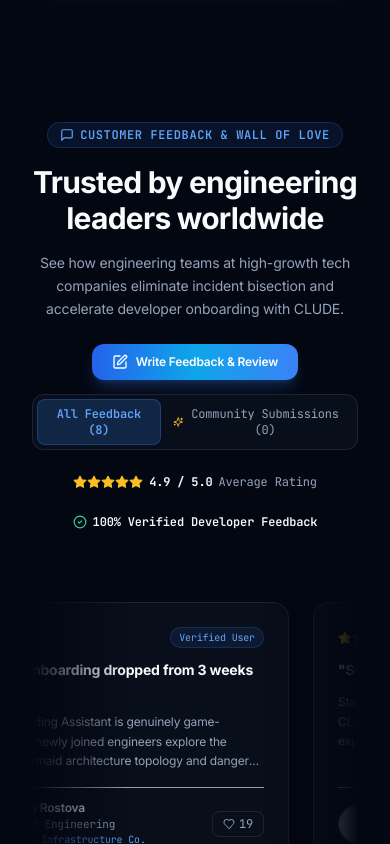
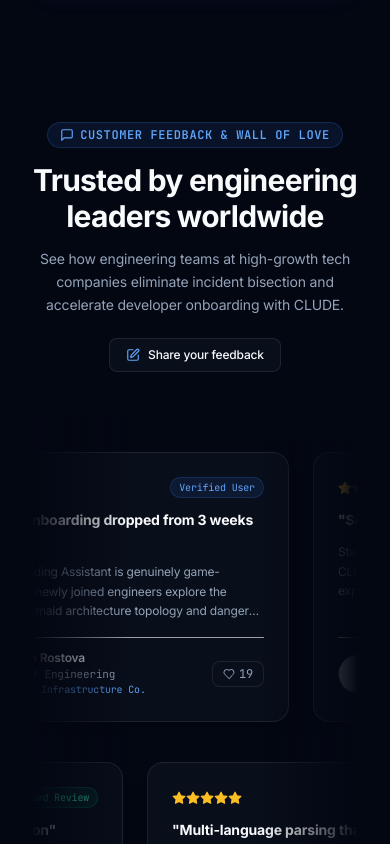
Before and after one commit to arnnnnaaavvvvv/CLUDE, a Next.js app in the folder frontend/: page / in a window 390 px wide. Shown: the part 6100-6944 px from the top of the page. Built offline with nearby package versions, Linux system fonts and the light colour scheme; grey boxes are pictures that could not be loaded.

Commit message:
feat(ui): simplify and polish feedback section controls

```diff
--- a/frontend/components/CustomerFeedbackSlider.tsx
+++ b/frontend/components/CustomerFeedbackSlider.tsx
@@ -4,18 +4,10 @@ import React, { useState, useEffect } from "react";
 import {
   Star,
   MessageSquare,
-  Quote,
-  Sparkles,
-  CheckCircle2,
   PenSquare,
-  ThumbsUp,
   Heart,
   Trash2,
   X,
-  ExternalLink,
-  Plus,
-  Users,
-  Filter,
 } from "lucide-react";
 import { WriteFeedbackModal, ReviewItem } from "./WriteFeedbackModal";
 
@@ -134,7 +126,6 @@ export function CustomerFeedbackSlider() {
   const [isModalOpen, setIsModalOpen] = useState(false);
   const [selectedReview, setSelectedReview] = useState<ReviewItem | null>(null);
   const [likedReviewIds, setLikedReviewIds] = useState<Set<string>>(new Set());
-  const [filterMode, setFilterMode] = useState<"all" | "community">("all");
 
   // Load user reviews and likes from localStorage on mount
   useEffect(() => {
@@ -203,9 +194,6 @@ export function CustomerFeedbackSlider() {
   const displayRow1 = fullRow1.length < 5 ? [...fullRow1, ...fullRow1, ...fullRow1] : [...fullRow1, ...fullRow1];
   const displayRow2 = fullRow2.length < 5 ? [...fullRow2, ...fullRow2, ...fullRow2] : [...fullRow2, ...fullRow2];
 
-  const totalReviewsCount = fullRow1.length + fullRow2.length;
-  const communityReviewsCount = userReviews.length;
-
   const getBadgeStyle = (badgeName?: string) => {
     if (badgeName?.toLowerCase().includes("user")) {
       return "text-blue-400 bg-blue-500/10 border-blue-500/20";
@@ -217,12 +205,12 @@ export function CustomerFeedbackSlider() {
   };
 
   return (
-    <section className="space-y-8 max-w-7xl mx-auto px-4 overflow-hidden py-8 font-sans">
+    <section className="space-y-10 max-w-7xl mx-auto px-4 overflow-hidden py-8 font-sans">
       {/* Section Header */}
-      <div className="text-center space-y-4 max-w-3xl mx-auto">
+      <div className="text-center space-y-3.5 max-w-3xl mx-auto">
         <div className="inline-flex items-center gap-1.5 px-3 py-1 rounded-full bg-blue-500/10 border border-blue-500/20 text-xs font-mono text-blue-400 font-semibold uppercase tracking-wider">
           <MessageSquare className="h-3.5 w-3.5" />
-          <span>Customer Feedback & Wall of Love</span>
+          <span>Customer Feedback &amp; Wall of Love</span>
         </div>
         <h2 className="text-3xl sm:text-5xl font-bold tracking-tight text-textPrimary">
           Trusted by engineering leaders worldwide
@@ -231,177 +219,19 @@ export function CustomerFeedbackSlider() {
           See how engineering teams at high-growth tech companies eliminate incident bisection and accelerate developer onboarding with CLUDE.
         </p>
 
-        {/* Action Controls & Interactive Review Button */}
-        <div className="pt-2 flex flex-wrap items-center justify-center gap-3.5">
+        {/* Clean, Simple CTA */}
+        <div className="pt-2 flex items-center justify-center">
           <button
             onClick={() => setIsModalOpen(true)}
-            className="flex items-center gap-2 rounded-xl bg-gradient-to-r from-blue-600 via-sky-500 to-blue-500 hover:from-blue-500 hover:to-blue-600 px-5 py-2.5 text-xs font-semibold text-white shadow-lg shadow-blue-500/25 transition-all hover:-translate-y-0.5 hover:shadow-blue-500/40"
+            className="inline-flex items-center gap-2 px-4 py-2 rounded-lg bg-surface hover:bg-surfaceHover text-xs font-medium text-textPrimary border border-border hover:border-borderStrong transition-all shadow-sm"
           >
-            <PenSquare className="h-4 w-4" />
-            <span>Write Feedback & Review</span>
-          </button>
-
-          {/* Filter / View Toggle */}
-          <div className="inline-flex items-center rounded-xl bg-surface border border-border p-1 text-xs font-mono">
-            <button
-              onClick={() => setFilterMode("all")}
-              className={`px-3 py-1.5 rounded-lg transition-all ${
-                filterMode === "all"
-                  ? "bg-blue-500/20 text-blue-400 font-semibold border border-blue-500/30"
-                  : "text-textSecondary hover:text-textPrimary"
-              }`}
-            >
-              All Feedback ({totalReviewsCount})
-            </button>
-            <button
-              onClick={() => setFilterMode("community")}
-              className={`px-3 py-1.5 rounded-lg transition-all flex items-center gap-1.5 ${
-                filterMode === "community"
-                  ? "bg-blue-500/20 text-blue-400 font-semibold border border-blue-500/30"
-                  : "text-textSecondary hover:text-textPrimary"
-              }`}
-            >
-              <Sparkles className="h-3 w-3 text-amber-400" />
-              <span>Community Submissions ({communityReviewsCount})</span>
+            <PenSquare className="h-3.5 w-3.5 text-blue-400" />
+            <span>Share your feedback</span>
           </button>
         </div>
       </div>
 
-        {/* Quick Stats Bar */}
-        <div className="flex flex-wrap items-center justify-center gap-6 pt-2 text-xs font-mono text-textSecondary">
-          <div className="flex items-center gap-1.5">
-            <div className="flex text-amber-400">
-              {[...Array(5)].map((_, i) => (
-                <Star key={i} className="h-3.5 w-3.5 fill-amber-400" />
-              ))}
-            </div>
-            <span className="text-textPrimary font-bold">4.9 / 5.0</span>
-            <span>Average Rating</span>
-          </div>
-          <span className="hidden sm:inline text-borderStrong">•</span>
-          <div className="flex items-center gap-1.5">
-            <CheckCircle2 className="h-3.5 w-3.5 text-emerald-400" />
-            <span className="text-textPrimary font-semibold">100% Verified Developer Feedback</span>
-          </div>
-        </div>
-      </div>
-
-      {/* Community Spotlight View (When filter is 'community' or when user submits reviews) */}
-      {filterMode === "community" && (
-        <div className="space-y-4 pt-2">
-          {userReviews.length === 0 ? (
-            <div className="text-center py-12 px-4 rounded-2xl border border-dashed border-border bg-surface/50 max-w-xl mx-auto space-y-3">
-              <div className="h-12 w-12 rounded-full bg-blue-500/10 border border-blue-500/20 text-blue-400 flex items-center justify-center mx-auto">
-                <PenSquare className="h-5 w-5" />
-              </div>
-              <h4 className="font-bold text-sm text-textPrimary">Be the first to share your feedback!</h4>
-              <p className="text-xs text-textSecondary max-w-sm mx-auto">
-                Write a review about your experience with CLUDE and see it spotlighted on the community wall.
-              </p>
-              <button
-                onClick={() => setIsModalOpen(true)}
-                className="mt-2 inline-flex items-center gap-1.5 text-xs font-semibold text-blue-400 hover:text-blue-300 bg-blue-500/10 border border-blue-500/30 px-4 py-2 rounded-xl"
-              >
-                <Plus className="h-3.5 w-3.5" />
-                <span>Write Your Review Now</span>
-              </button>
-            </div>
-          ) : (
-            <div className="grid grid-cols-1 md:grid-cols-2 lg:grid-cols-3 gap-6 max-w-6xl mx-auto">
-              {userReviews.map((item) => {
-                const isLiked = likedReviewIds.has(item.id);
-                const currentLikes = (item.likes || 1) + (isLiked ? 1 : 0);
-
-                return (
-                  <div
-                    key={item.id}
-                    onClick={() => setSelectedReview(item)}
-                    className="rounded-2xl border border-blue-500/40 bg-[#091122] p-6 shadow-xl flex flex-col justify-between space-y-4 hover:border-blue-400 hover:bg-[#0c162c] transition-all cursor-pointer group relative overflow-hidden"
-                  >
-                    <div className="absolute top-0 right-0 left-0 h-0.5 bg-gradient-to-r from-blue-500 via-sky-400 to-indigo-500" />
-
-                    <div className="space-y-3">
-                      {/* Rating Stars & Highlight */}
-                      <div className="flex items-center justify-between">
-                        <div className="flex text-amber-400">
-                          {[...Array(item.rating)].map((_, i) => (
-                            <Star key={i} className="h-3.5 w-3.5 fill-amber-400" />
-                          ))}
-                        </div>
-                        <div className="flex items-center gap-1.5">
-                          <span
-                            className={`text-[10px] font-mono px-2 py-0.5 rounded-full border ${getBadgeStyle(
-                              item.badge
-                            )}`}
-                          >
-                            ✨ {item.badge || "Community Review"}
-                          </span>
-                          {item.isUserSubmission && (
-                            <button
-                              onClick={(e) => handleDeleteReview(item.id, e)}
-                              title="Delete your review"
-                              className="text-textSecondary hover:text-rose-400 p-1 rounded hover:bg-surface transition-colors"
-                            >
-                              <Trash2 className="h-3 w-3" />
-                            </button>
-                          )}
-                        </div>
-                      </div>
-
-                      <div className="font-bold text-sm text-textPrimary group-hover:text-blue-300 transition-colors">
-                        "{item.highlight}"
-                      </div>
-
-                      <p className="text-xs text-textSecondary leading-relaxed line-clamp-3">
-                        {item.content}
-                      </p>
-                    </div>
-
-                    {/* User Info & Likes */}
-                    <div className="flex items-center justify-between pt-3 border-t border-border/60">
-                      <div className="flex items-center gap-3">
-                        <img
-                          src={item.avatar}
-                          alt={item.name}
-                          className="h-10 w-10 rounded-full object-cover border border-blue-500/30"
-                          onError={(e) => {
-                            (e.target as HTMLElement).setAttribute(
-                              "src",
-                              `https://api.dicebear.com/7.x/initials/svg?seed=${encodeURIComponent(
-                                item.name
-                              )}`
-                            );
-                          }}
-                        />
-                        <div>
-                          <h5 className="font-semibold text-xs text-textPrimary">{item.name}</h5>
-                          <p className="text-[11px] text-textSecondary font-mono">{item.role}</p>
-                          <p className="text-[10px] text-blue-400 font-mono">{item.company}</p>
-                        </div>
-                      </div>
-
-                      <button
-                        onClick={(e) => handleToggleLike(item.id, e)}
-                        className={`flex items-center gap-1 text-xs font-mono px-2.5 py-1 rounded-lg border transition-all ${
-                          isLiked
-                            ? "bg-rose-500/10 text-rose-400 border-rose-500/30"
-                            : "bg-surface text-textSecondary border-border hover:text-textPrimary"
-                        }`}
-                      >
-                        <Heart className={`h-3 w-3 ${isLiked ? "fill-rose-400 text-rose-400" : ""}`} />
-                        <span>{currentLikes}</span>
-                      </button>
-                    </div>
-                  </div>
-                );
-              })}
-            </div>
-          )}
-        </div>
-      )}
-
-      {/* Sliding Testimonials Container (All Mode) */}
-      {filterMode === "all" && (
+      {/* Sliding Testimonials Container */}
       <div className="relative space-y-6 pt-2">
         {/* Left and Right Fade Gradients */}
         <div className="absolute left-0 top-0 bottom-0 w-24 bg-gradient-to-r from-background to-transparent z-10 pointer-events-none" />
@@ -599,7 +429,6 @@ export function CustomerFeedbackSlider() {
           </div>
         </div>
       </div>
-      )}
 
       {/* Review Write Modal */}
       <WriteFeedbackModal
```
Lines whose indentation alone changed are shown as unchanged.
